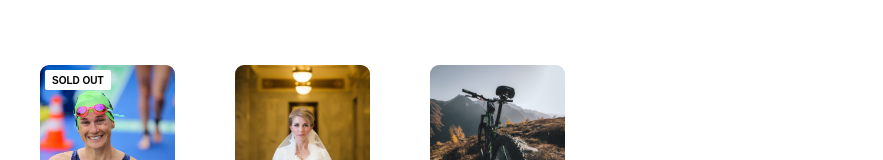
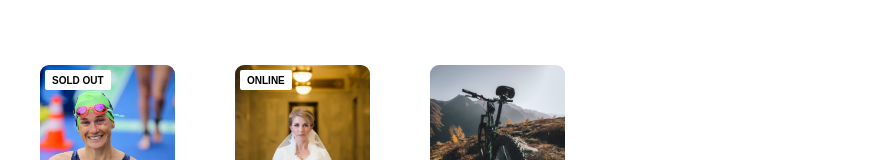
Before and after one commit to alexmcdermid/air-bnb-experiences-clone, a React (Create React App) app: page / in a window 1280 px wide. Shown: the part 441-601 px from the top of the page, without its empty margins (0-883 px from the left). Built offline with nearby package versions, Linux system fonts and the light colour scheme.

Commit message:
add online badge for online users

```diff
--- a/src/components/Card/Card.css
+++ b/src/components/Card/Card.css
@@ -39,7 +39,6 @@
     top: 25px;
     left: 25px;
     height: 20px;
-    width: 66px;
     background-color: white;
     padding: 5px 7px;
     border-radius: 2px;
--- a/src/components/Card/Card.js
+++ b/src/components/Card/Card.js
@@ -2,10 +2,15 @@
 import "./Card.css";
 
 export default function Card(props) {
-  console.log(props.openSpots);
+  let badgeText
+  if (props.openSpots === 0) {
+      badgeText = "SOLD OUT"
+  } else if (props.country === "Online") {
+      badgeText = "ONLINE"
+  }
   return (
       <div className='card'>
-          {props.openSpots === 0 && <div className='card--badge'>SOLD OUT</div>}
+          {badgeText && <div className='card--badge'>{badgeText}</div>}
           <img src={require(`../../images/${props.img}`)} className="card--image" alt=""></img>
           <div className='card--stats'>
             <img src={require("../../images/star.png")} className="card--star" alt=""/>
```
